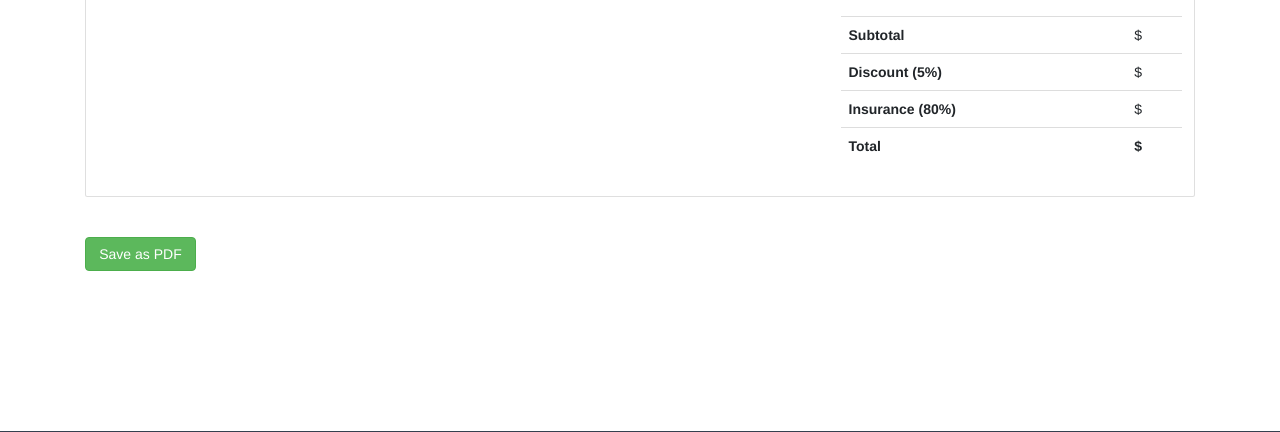
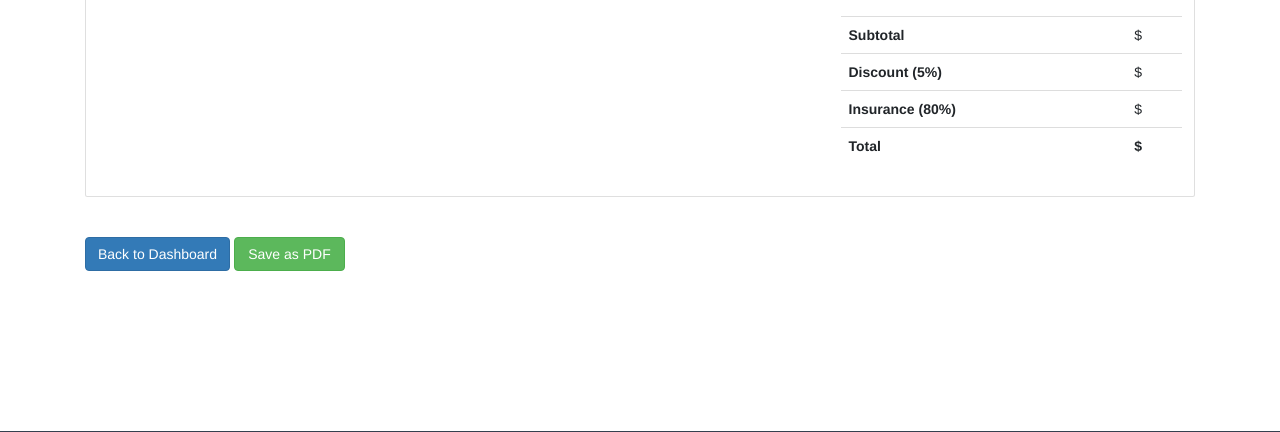
Before and after one commit to PetiaPav/Software_Architecture_Project, a Flask app: template templates/payment.html in a window 1280 px wide. Shown: the part 322-754 px from the top of the page. Run offline with Flask 2, Linux system fonts and the light colour scheme; the template is opened without the code that fills it, so the values that code supplies are empty; some libraries are stand-ins or nearby versions.

Commit message:
[#3] Added button to return back to dashboard after payment

```diff
--- a/templates/includes/_invoice.html
+++ b/templates/includes/_invoice.html
@@ -93,6 +93,7 @@
     <br>
     <br>
     <div class="container">
+        <a href="/dashboard" class="btn btn-primary" role="button">Back to Dashboard</a>
         <input class="button-pdf btn btn-success" type="button" value="Save as PDF" onclick="print({{payment.slots|length}});">
     </div>
 </div>
```
